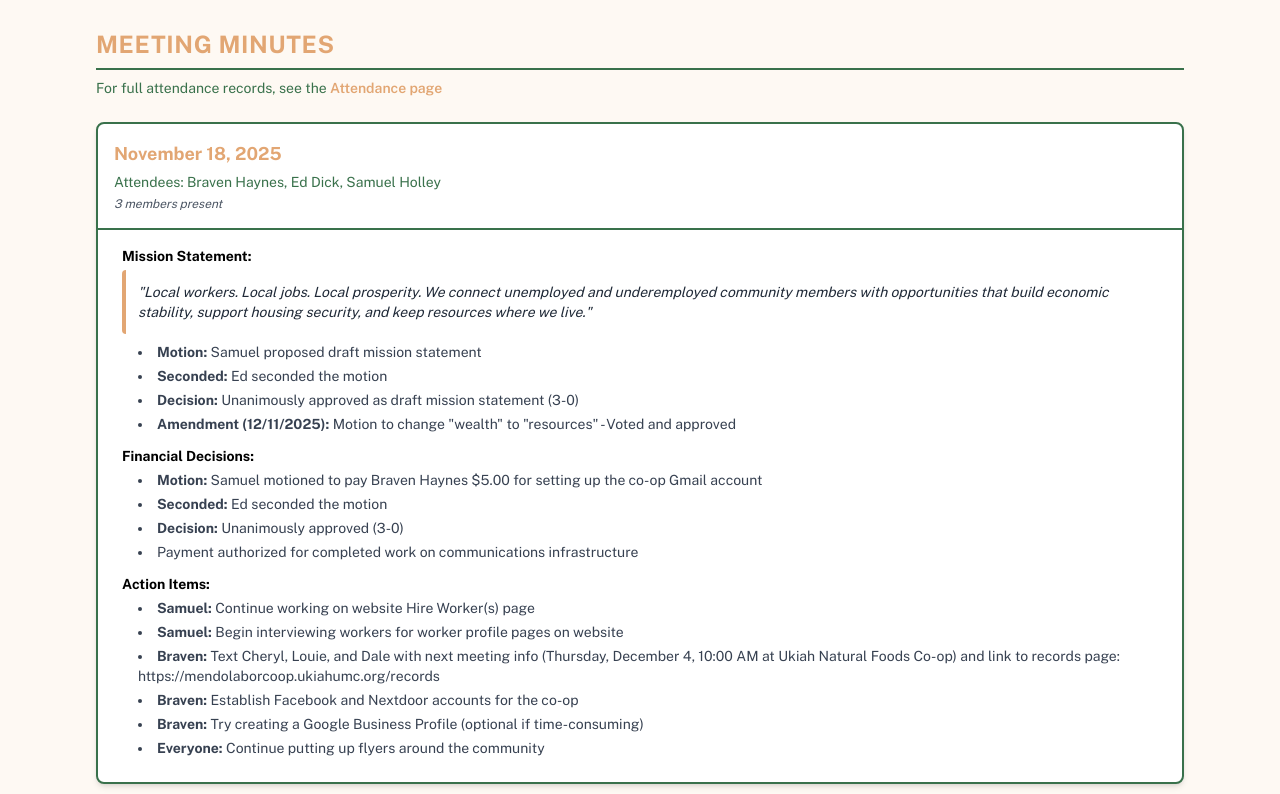
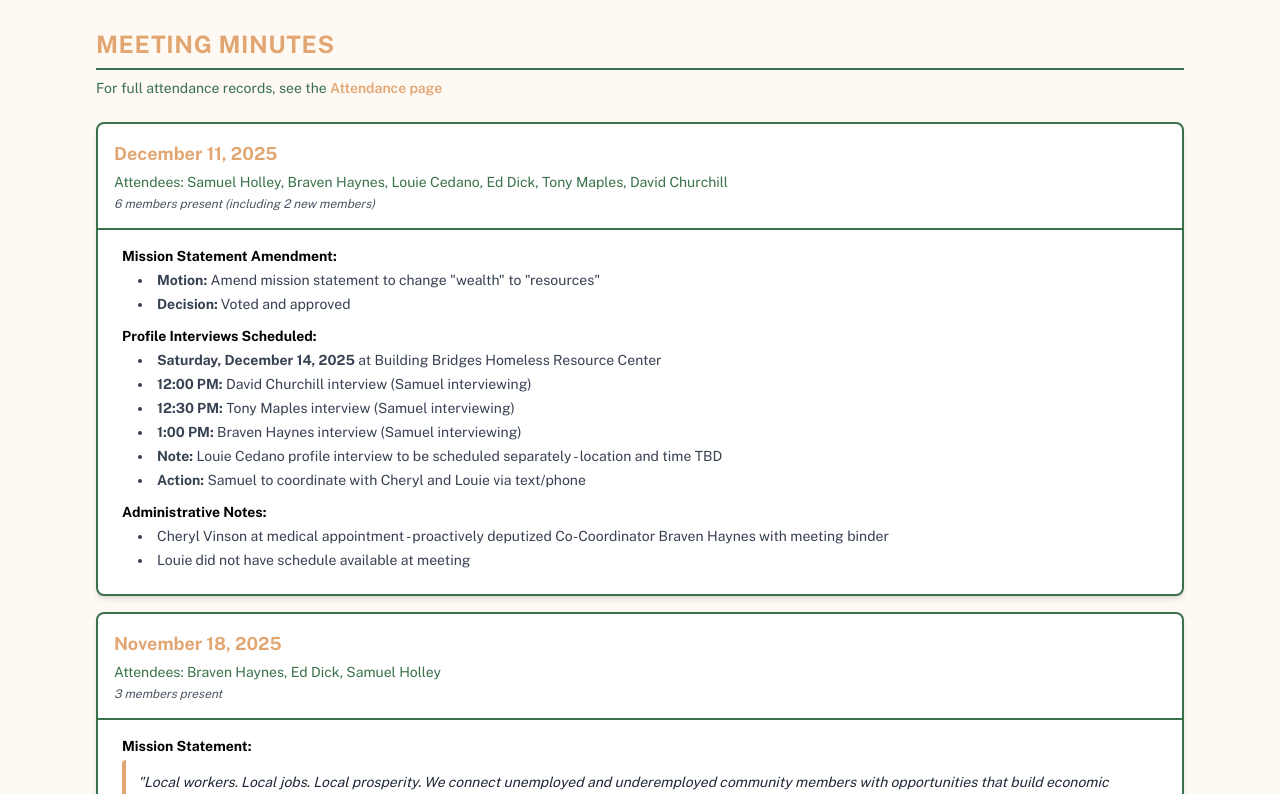
Before and after one commit to samuelmholley1/mendolaborcoop.ukiahumc.org, a Next.js app: page /records in a window 1280 px wide. Shown: the part 1420-2214 px from the top of the page. Built offline with nearby package versions, Linux system fonts and the light colour scheme.

Commit message:
Add December 11, 2025 meeting minutes - mission statement amendment and profile interviews scheduled

```diff
--- a/pages/records.tsx
+++ b/pages/records.tsx
@@ -184,6 +184,48 @@ const RecordsPage: React.FC = () => {
             </p>
 
             <div className="space-y-4">
+              {/* Meeting - December 11, 2025 */}
+              <div className="bg-white border-2 border-moss rounded-lg shadow-md p-6">
+                <div className="bg-moss/10 -m-6 mb-4 p-4 rounded-t-lg border-b-2 border-moss">
+                  <h3 className="text-lg font-bold text-gold mb-1">
+                    December 11, 2025
+                  </h3>
+                  <p className="text-sm text-moss mb-1">
+                    Attendees: Samuel Holley, Braven Haynes, Louie Cedano, Ed Dick, Tony Maples, David Churchill
+                  </p>
+                  <p className="text-xs text-gray-600 italic">
+                    6 members present (including 2 new members)
+                  </p>
+                </div>
+                <div className="space-y-3 text-sm">
+                  <div>
+                    <p className="font-bold text-black mb-1">Mission Statement Amendment:</p>
+                    <ul className="list-disc list-inside text-gray-700 ml-4 space-y-1">
+                      <li><strong>Motion:</strong> Amend mission statement to change "wealth" to "resources"</li>
+                      <li><strong>Decision:</strong> Voted and approved</li>
+                    </ul>
+                  </div>
+                  <div>
+                    <p className="font-bold text-black mb-1">Profile Interviews Scheduled:</p>
+                    <ul className="list-disc list-inside text-gray-700 ml-4 space-y-1">
+                      <li><strong>Saturday, December 14, 2025</strong> at Building Bridges Homeless Resource Center</li>
+                      <li><strong>12:00 PM:</strong> David Churchill interview (Samuel interviewing)</li>
+                      <li><strong>12:30 PM:</strong> Tony Maples interview (Samuel interviewing)</li>
+                      <li><strong>1:00 PM:</strong> Braven Haynes interview (Samuel interviewing)</li>
+                      <li><strong>Note:</strong> Louie Cedano profile interview to be scheduled separately - location and time TBD</li>
+                      <li><strong>Action:</strong> Samuel to coordinate with Cheryl and Louie via text/phone</li>
+                    </ul>
+                  </div>
+                  <div>
+                    <p className="font-bold text-black mb-1">Administrative Notes:</p>
+                    <ul className="list-disc list-inside text-gray-700 ml-4 space-y-1">
+                      <li>Cheryl Vinson at medical appointment - proactively deputized Co-Coordinator Braven Haynes with meeting binder</li>
+                      <li>Louie did not have schedule available at meeting</li>
+                    </ul>
+                  </div>
+                </div>
+              </div>
+
               {/* Meeting - November 18, 2025 */}
               <div className="bg-white border-2 border-moss rounded-lg shadow-md p-6">
                 <div className="bg-moss/10 -m-6 mb-4 p-4 rounded-t-lg border-b-2 border-moss">
```
